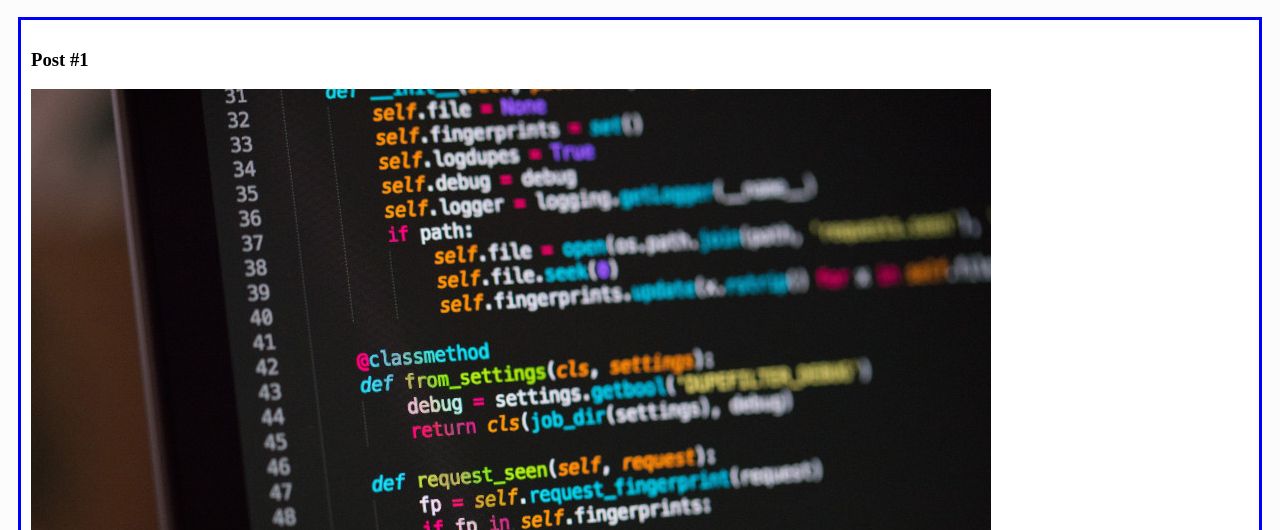
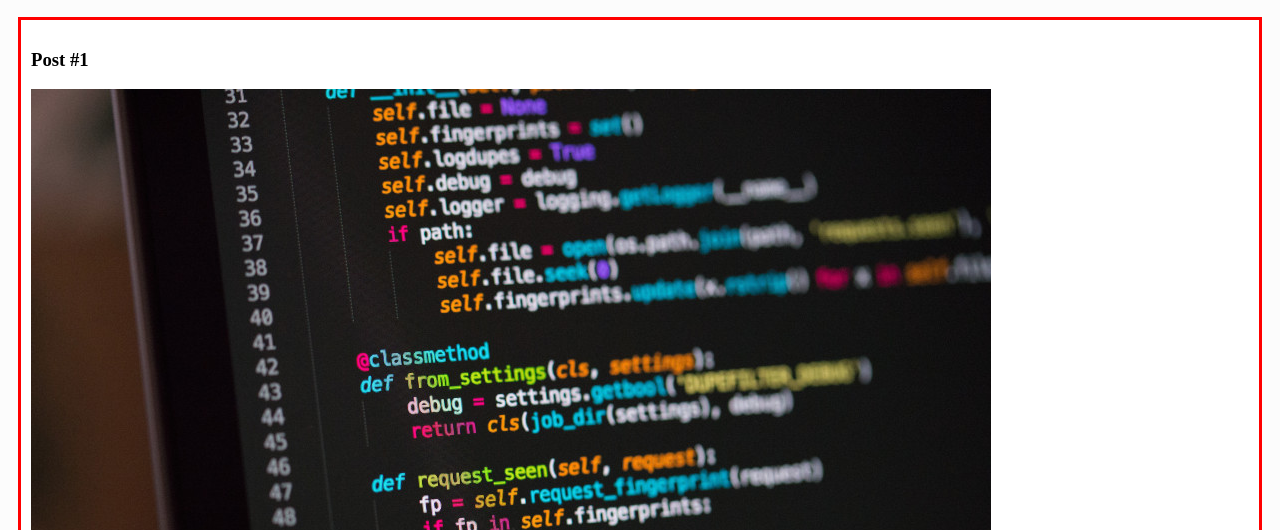
Before and after one commit to Doni-zete/CADASTRO-DE-SERIES.NET, a plain HTML site: page index.html in a window 1280 px wide. Shown: the part 422-952 px from the top of the page. Drawn offline with Linux system fonts and the light colour scheme.

Commit message:
Atualizando

```diff
--- a/style.css
+++ b/style.css
@@ -8,7 +8,7 @@ body{
 .post{
 background: #fff;
 padding: 10px;
-border: 3px solid blue;
+border: 3px solid red;
 margin: 10px;
 }
 
```
Also changed, not shown: 2 other files.
